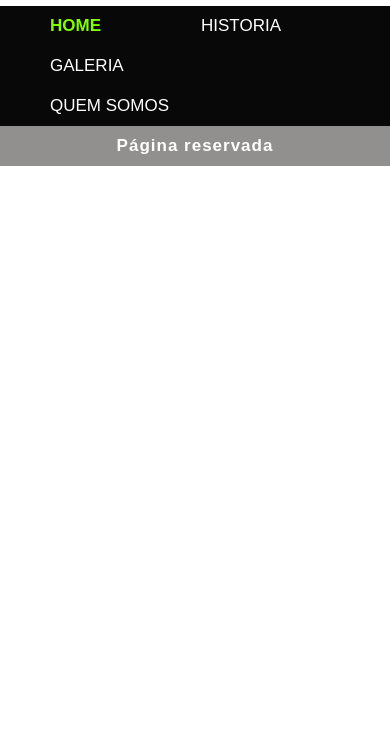
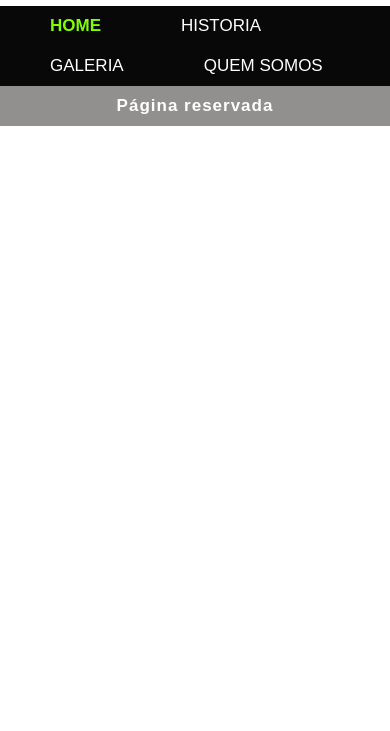
Before and after one commit to Aline160/Site-CulturaNegra, a plain HTML site: page index.html in a window 390 px wide. Shown: the part 113-844 px from the top of the page. Drawn offline with Linux system fonts and the light colour scheme; a web font is replaced by a local one.

Commit message:
resposividade menu

```diff
--- a/style/responsive.css
+++ b/style/responsive.css
@@ -68,3 +68,14 @@
         display: block;
     }
 }
+
+@media screen and (max-width:620px){
+    nav a{
+
+        padding: 10px;
+        margin:20px;
+        text-align: center;
+        margin-left: 30px;
+        margin-right: 10px;
+    }
+}
```
